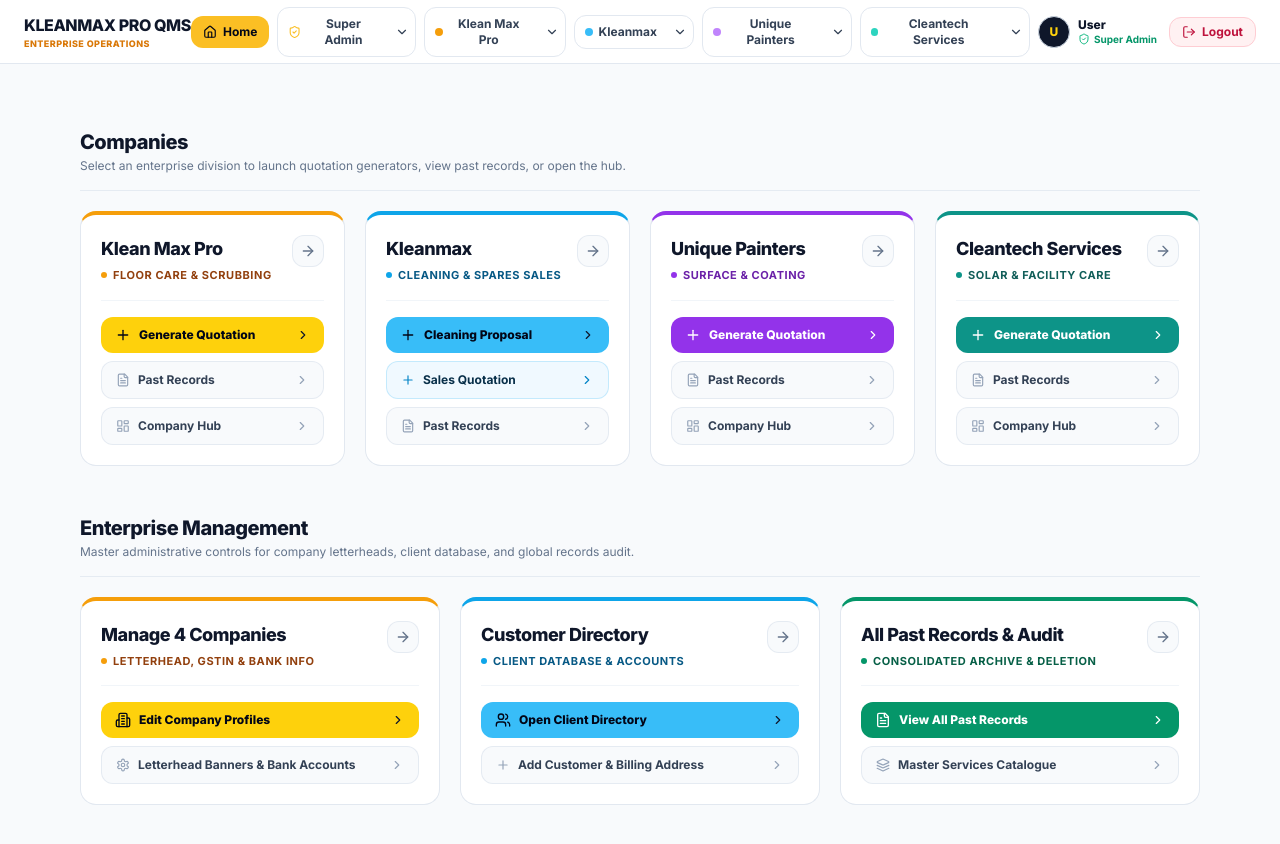
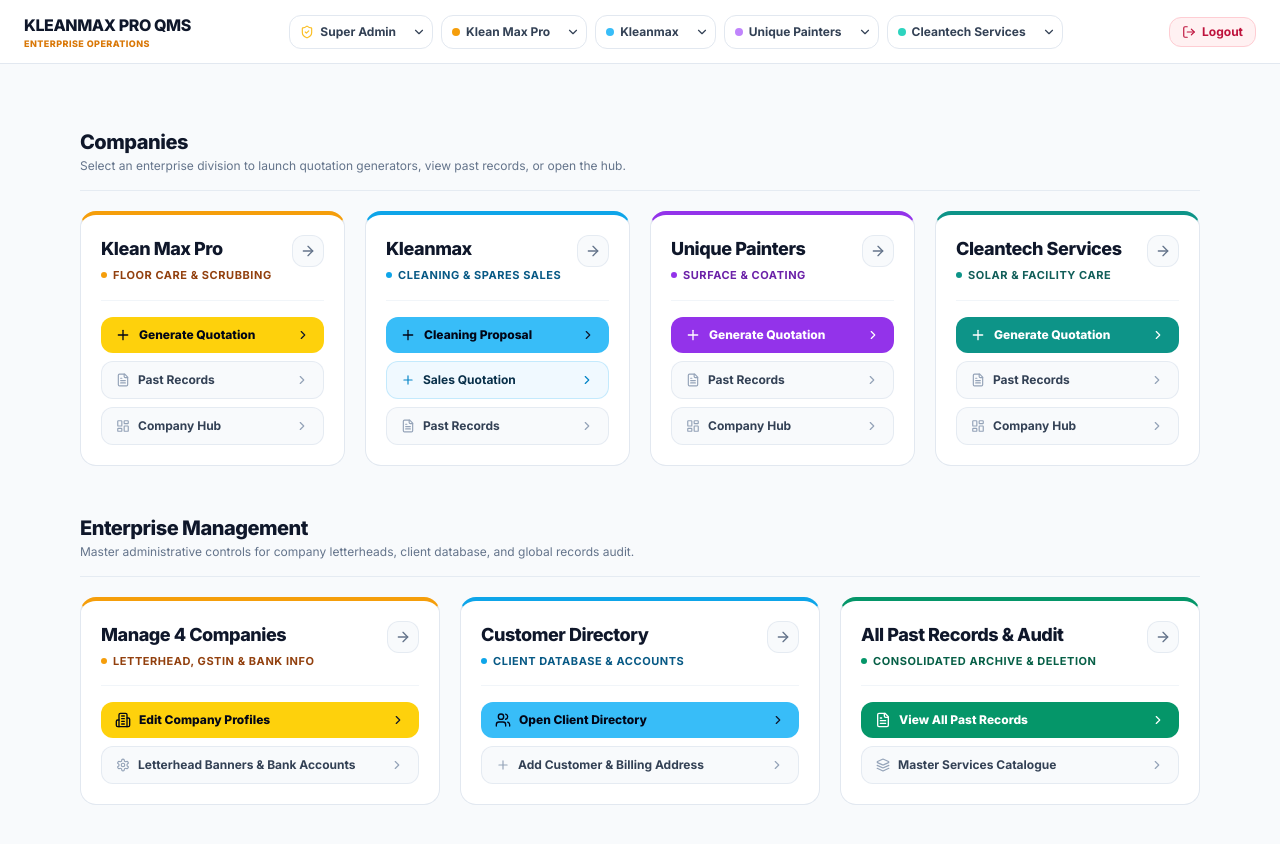
Before and after one commit to sasvanthu/Kleanmax-QMS, a React (Vite) app in the folder frontend/: page / in a window 1280 px wide. Shown: the top 844 px of the page. Built offline with nearby package versions, Linux system fonts and the light colour scheme; no server answers; sample sign-in values are in the browser's storage.

Commit message:
chore: remove home button and admin profile text from navbar

```diff
--- a/frontend/src/components/Navbar.tsx
+++ b/frontend/src/components/Navbar.tsx
@@ -9,7 +9,6 @@ import {
   Calculator,
   Paintbrush,
   Sun,
-  Home,
   LayoutDashboard,
   LogOut,
   Plus
@@ -53,7 +52,6 @@ export const Navbar: React.FC<NavbarProps> = ({
   const showKlm = isSuperAdmin || userCompany === 'kleanmax';
   const showUnp = isSuperAdmin || userCompany === 'uniquepainters';
   const showCts = isSuperAdmin || userCompany === 'cleantech';
-  const showHome = isSuperAdmin;
 
   // Default home target based on company access
   const getHomeRoute = () => {
@@ -106,22 +104,6 @@ export const Navbar: React.FC<NavbarProps> = ({
 
         {/* Center: Locked Navigation Dropdowns per Account */}
         <nav className="flex items-center gap-1 sm:gap-2">
-          {/* Home Button (Visible to Super Admin) */}
-          {showHome && (
-            <button
-              onClick={() => handleSubOptionClick('dashboard')}
-              className={`flex items-center gap-1.5 px-3 py-2 rounded-xl text-xs font-bold transition-all shrink-0 cursor-pointer ${
-                currentPage === 'dashboard'
-                  ? 'bg-amber-400 text-slate-950 font-black shadow-xs'
-                  : 'text-slate-600 hover:text-slate-900 hover:bg-slate-100'
-              }`}
-              title="All Companies Home"
-            >
-              <Home className="w-3.5 h-3.5" />
-              <span className="hidden md:inline">Home</span>
-            </button>
-          )}
-
           {/* 1. Super Admin Dropdown */}
           {showSuperAdmin && (
             <div className="relative flex items-center">
@@ -465,23 +447,8 @@ export const Navbar: React.FC<NavbarProps> = ({
           )}
         </nav>
 
-        {/* Right Controls: User Profile + Logout Button */}
+        {/* Right Controls: Logout Button */}
         <div className="flex items-center gap-3 shrink-0 pl-2">
-          <div className="flex items-center gap-2">
-            <div className="w-8 h-8 rounded-full bg-slate-900 text-[#FED10C] font-black text-xs flex items-center justify-center border border-slate-300 shadow-xs">
-              {currentUser?.full_name ? currentUser.full_name.charAt(0) : 'U'}
-            </div>
-            <div className="hidden lg:block text-left">
-              <div className="text-xs font-black text-slate-900 leading-tight">
-                {currentUser?.full_name || 'User'}
-              </div>
-              <div className="text-[10px] font-bold text-emerald-600 flex items-center gap-1">
-                <ShieldCheck className="w-3 h-3 text-emerald-500" />
-                {isSuperAdmin ? 'Super Admin' : `${userCompany?.toUpperCase()} Access`}
-              </div>
-            </div>
-          </div>
-
           <button
             onClick={onLogout}
             className="flex items-center gap-1.5 px-3 py-1.5 rounded-xl border border-rose-200 bg-rose-50 hover:bg-rose-100 text-rose-700 text-xs font-bold transition-all cursor-pointer shadow-2xs"
```
